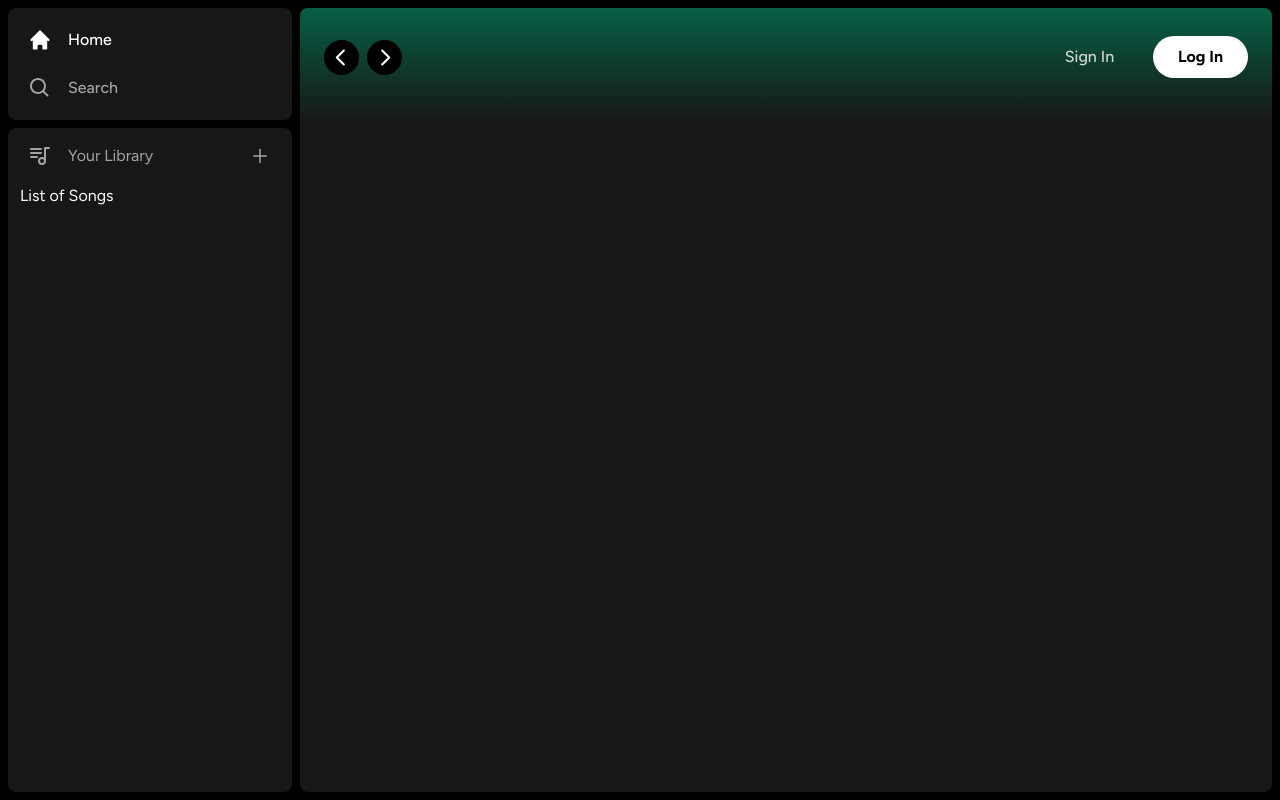
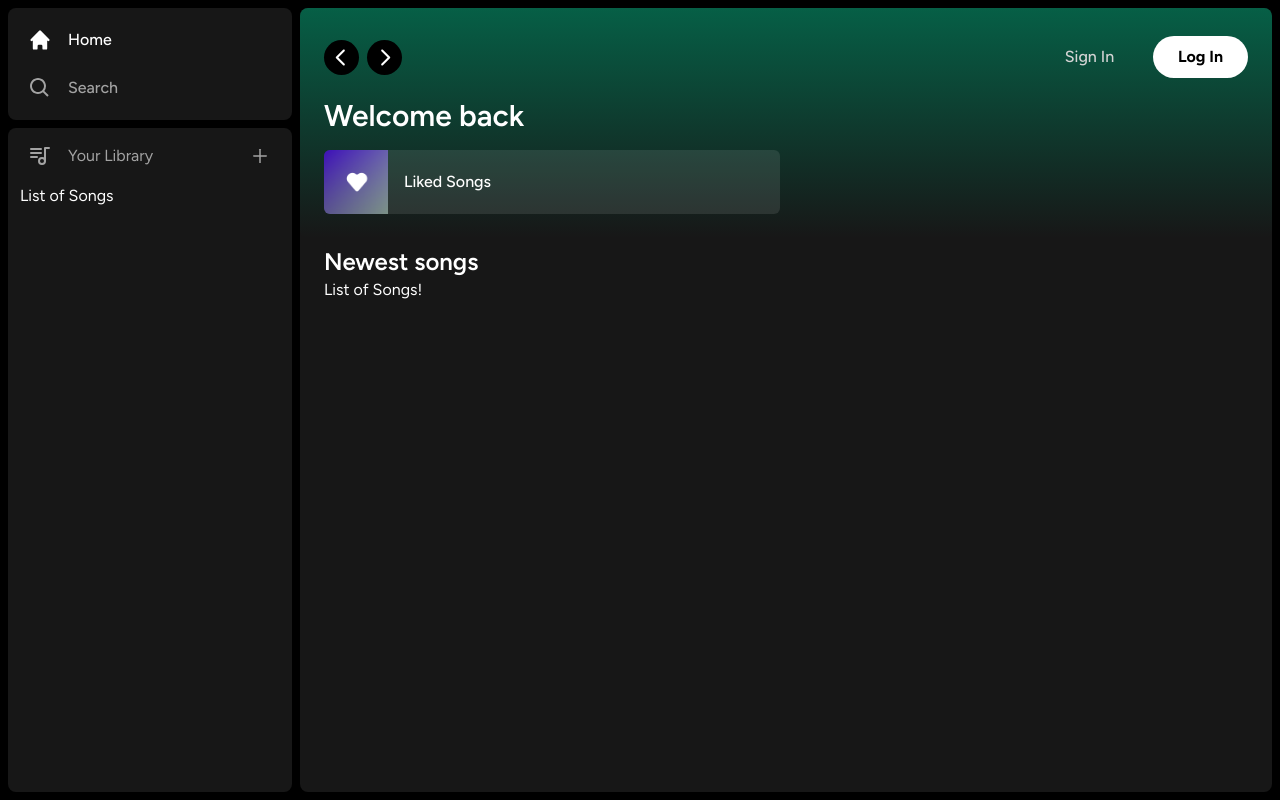
Before and after one commit to shaulov/spotify-clone, a Next.js app: page / in a window 1280 px wide. Built offline with nearby package versions, Linux system fonts and the light colour scheme.

Commit message:
Add layout

```diff
--- a/app/(site)/page.tsx
+++ b/app/(site)/page.tsx
@@ -1,9 +1,40 @@
 import Header from '@/components/Header';
+import ListItem from '@/components/ListItem';
+import { AppRoute } from '@/const';
 
 export default function Home() {
   return (
-    <Header>
-
-    </Header>
+    <>
+      <Header>
+        <h1 className="mb-2 text-3xl font-semibold">Welcome back</h1>
+        <ul
+          className="
+            grid
+            grid-cols-1
+            sm:grid-cols-2 xl:grid-cils-3 2xl:grid-cols-4
+            gap-3
+            mt-4
+          "
+        >
+          <li>
+            <ListItem
+              image="/images/liked.png"
+              name="Liked Songs"
+              href={AppRoute.Liked}
+            />
+          </li>
+        </ul>
+      </Header>
+      <section className="mt-2 mb-7 px-6">
+        <div className="flex justify-between items-center">
+          <h2 className="text-2xl font-semibold">
+            Newest songs
+          </h2>
+        </div>
+        <div>
+          List of Songs!
+        </div>
+      </section>
+    </>
   )
 }
```
